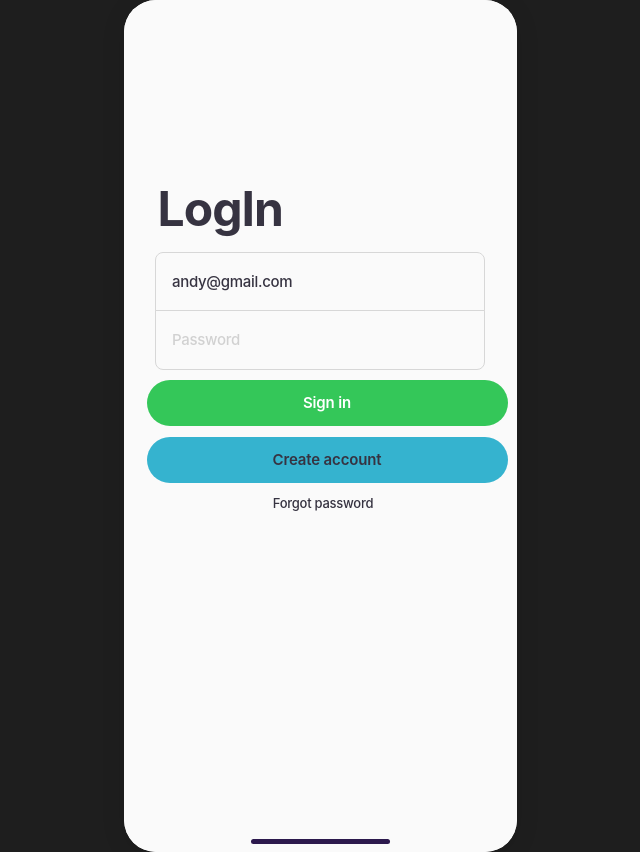
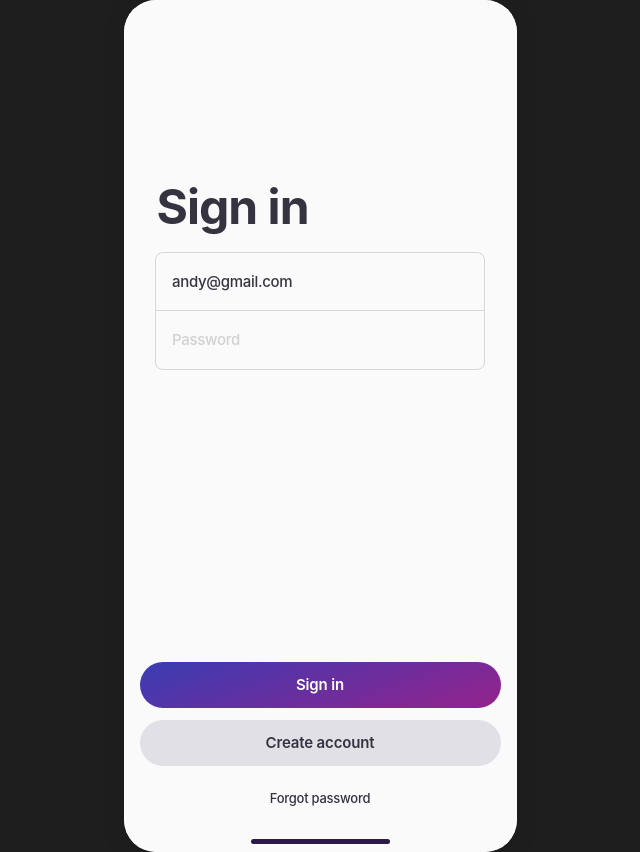
Before and after one commit to Bhavatarini19/figma-html-css-converter, a website: page docs/index.html in a window 1280 px wide. Shown: the whole page, without its empty margins (320-960 px from the left). Drawn offline with Linux system fonts and the light colour scheme.

Commit message:
doc changes

```diff
--- a/docs/index.html
+++ b/docs/index.html
@@ -8,7 +8,7 @@
 </head>
 <body>
   <div class="artboard">
-    <div class="node-1_75"><div class="node-1_110"><div class="node-1_111"></div></div><p class="node-1_112">LogIn</p><div class="node-1_114"><input class="node-1_115" type="email" value="andy@gmail.com" name="frame-1321318734" /><input class="node-1_117" type="password" placeholder="Password" name="frame-1321318735" /></div><button class="node-1_120" type="button">Sign in</button><button class="node-1_125" type="button">Create account</button><p class="node-1_127">Forgot password</p></div>
+    <div class="node-1_75"><div class="node-1_110"><div class="node-1_111"></div></div><p class="node-1_112">Sign in</p><div class="node-1_114"><input class="node-1_115" type="email" value="andy@gmail.com" name="frame-1321318734" /><input class="node-1_117" type="password" placeholder="Password" name="frame-1321318735" /></div><button class="node-1_120" type="button">Sign in</button><button class="node-1_125" type="button">Create account</button><p class="node-1_127">Forgot password</p></div>
   </div>
 </body>
 </html>
--- a/docs/styles.css
+++ b/docs/styles.css
@@ -56,13 +56,13 @@ button {
 .node-1_75 { position: relative; left: 0px; top: 0px; width: 393px; height: 852px; background-color: rgba(250, 250, 250, 1); border-radius: 32px; overflow: hidden; }
 .node-1_110 { position: absolute; left: 0px; top: 831px; width: 393px; height: 21px; }
 .node-1_111 { position: absolute; left: 127.00000000000011px; top: 8px; width: 139px; height: 5px; background-color: rgba(44, 25, 77, 1); border-radius: 100px; transform: rotate(180deg); }
-.node-1_112 { position: absolute; left: 34.034091949463004px; top: 180.09091186523438px; height: 47.27272033691406px; color: rgba(54, 51, 65, 1); font-size: 48px; font-weight: 700; font-family: "Inter", system-ui, -apple-system, sans-serif; font-style: Bold; text-align: left; white-space: nowrap; min-width: 122.66001892089844px; letter-spacing: -0.96px; line-height: 57.60000228881836px; }
+.node-1_112 { position: absolute; left: 32.909091949463004px; top: 178.09658813476562px; height: 49.26704406738281px; color: rgba(54, 51, 65, 1); font-size: 48px; font-weight: 700; font-family: "Inter", system-ui, -apple-system, sans-serif; font-style: Bold; text-align: left; white-space: nowrap; min-width: 150.31813049316406px; letter-spacing: -0.96px; line-height: 57.60000228881836px; }
 .node-1_114 { position: absolute; left: 31.500000000000114px; top: 251.5px; width: 330px; height: 118px; display: flex; flex-direction: column; }
 .node-1_115 { position: absolute; left: 0px; top: 0px; width: 330px; height: 59px; display: flex; flex-direction: row; gap: 10px; color: rgba(54, 51, 65, 1); font-size: 15px; font-weight: 500; font-family: "Inter", system-ui, -apple-system, sans-serif; font-style: Medium; text-align: left; letter-spacing: -0.3px; line-height: 18px; padding-top: 20px; padding-right: 16px; padding-bottom: 20px; padding-left: 16px; border-radius: 8px 8px 0px 0px; border: 1px solid rgba(215, 215, 215, 1); }
 .node-1_116 { position: absolute; left: 16.187145233154297px; top: 22.15411376953125px; height: 16.58453369140625px; color: rgba(54, 51, 65, 1); font-size: 15px; font-weight: 500; font-family: "Inter", system-ui, -apple-system, sans-serif; font-style: Medium; text-align: left; white-space: nowrap; min-width: 119.83517456054688px; letter-spacing: -0.3px; line-height: 18px; }
 .node-1_117 { position: absolute; left: 0px; top: 58px; width: 330px; height: 60px; display: flex; flex-direction: row; gap: 10px; color: rgba(192, 192, 192, 1); font-size: 15px; font-weight: 500; font-family: "Inter", system-ui, -apple-system, sans-serif; font-style: Medium; text-align: left; letter-spacing: -0.3px; line-height: 18px; padding-top: 20px; padding-right: 16px; padding-bottom: 20px; padding-left: 16px; border-radius: 0px 0px 8px 8px; border: 1px solid rgba(215, 215, 215, 1); }
 .node-1_117::placeholder { color: rgba(192, 192, 192, 1); }
 .node-1_118 { position: absolute; left: 16.698509216308594px; top: 23.090911865234375px; height: 13.0902099609375px; color: rgba(192, 192, 192, 1); font-size: 15px; font-weight: 500; font-family: "Inter", system-ui, -apple-system, sans-serif; font-style: Medium; text-align: left; white-space: nowrap; min-width: 67.66500854492188px; letter-spacing: -0.3px; line-height: 18px; }
-.node-1_120 { position: absolute; left: 23.000000000000114px; top: 380px; width: 361px; height: 46px; display: flex; flex-direction: column; gap: 8px; background-color: rgba(52, 199, 89, 1); color: rgba(255, 255, 255, 1); font-size: 15px; font-weight: 600; font-family: "Inter", system-ui, -apple-system, sans-serif; font-style: Semi Bold; text-align: center; letter-spacing: -0.15px; line-height: 22px; border-radius: 62px; overflow: hidden; }
-.node-1_125 { position: absolute; left: 23.000000000000114px; top: 437px; width: 361px; height: 46px; display: flex; flex-direction: column; gap: 8px; background-color: rgba(53, 179, 207, 1); color: rgba(54, 51, 65, 1); font-size: 15px; font-weight: 600; font-family: "Inter", system-ui, -apple-system, sans-serif; font-style: Semi Bold; text-align: center; letter-spacing: -0.15px; line-height: 22px; border-radius: 62px; overflow: hidden; }
-.node-1_127 { position: absolute; left: 149.16828918457043px; top: 495.5454406738281px; height: 14.261383056640625px; color: rgba(54, 51, 65, 1); font-size: 13px; font-weight: 500; font-family: "Inter", system-ui, -apple-system, sans-serif; font-style: Medium; text-align: center; white-space: nowrap; min-width: 100.65997314453125px; letter-spacing: -0.26px; line-height: 15.600000381469727px; }
+.node-1_120 { position: absolute; left: 16.000000000000114px; top: 662px; width: 361px; height: 46px; display: flex; flex-direction: column; gap: 8px; background-image: linear-gradient(-20.571264078826673deg, rgba(149, 34, 140, 1) 0%, rgba(58, 60, 179, 1) 100%), linear-gradient(-20.571264078826673deg, rgba(149, 34, 140, 1) 0%, rgba(58, 60, 179, 1) 100%); background-size: cover; color: rgba(255, 255, 255, 1); font-size: 15px; font-weight: 600; font-family: "Inter", system-ui, -apple-system, sans-serif; font-style: Semi Bold; text-align: center; letter-spacing: -0.15px; line-height: 22px; border-radius: 62px; overflow: hidden; }
+.node-1_125 { position: absolute; left: 16.000000000000114px; top: 720px; width: 361px; height: 46px; display: flex; flex-direction: column; gap: 8px; background-color: rgba(225, 224, 230, 1); color: rgba(54, 51, 65, 1); font-size: 15px; font-weight: 600; font-family: "Inter", system-ui, -apple-system, sans-serif; font-style: Semi Bold; text-align: center; letter-spacing: -0.15px; line-height: 22px; border-radius: 62px; overflow: hidden; }
+.node-1_127 { position: absolute; left: 146.16828918457043px; top: 790.5454711914062px; height: 14.2613525390625px; color: rgba(54, 51, 65, 1); font-size: 13px; font-weight: 500; font-family: "Inter", system-ui, -apple-system, sans-serif; font-style: Medium; text-align: center; white-space: nowrap; min-width: 100.65997314453125px; letter-spacing: -0.26px; line-height: 15.600000381469727px; }
```
Also changed, not shown: output/index.html, output/styles.css.
